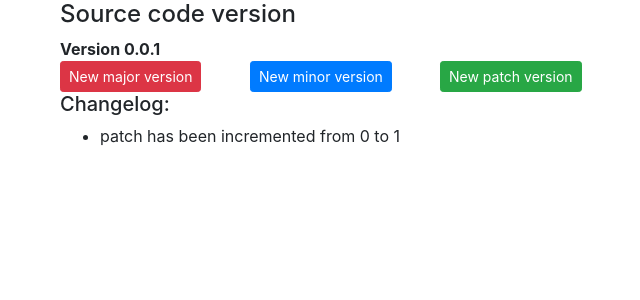
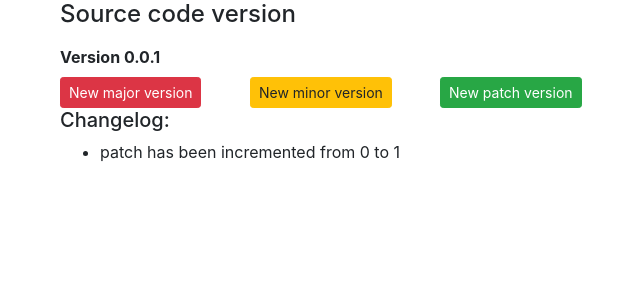
Before and after one commit to aron123/infosystems-20-21-II, an Angular app: page / in a window 1280 px wide. Shown: the top 300 px of the page, without its empty margins (25-665 px from the left). Built offline with nearby package versions, Linux system fonts and the light colour scheme.

Commit message:
Split example to components

```diff
--- a/src/app/app.component.html
+++ b/src/app/app.component.html
@@ -4,34 +4,17 @@
       <h4>Source code version</h4>
     </div>
   </div>
-  <div class="row">
+  <div class="row mt-2">
     <div class="col-md-12 font-weight-bold">
       Version {{major}}.{{minor}}.{{patch}}
     </div>
   </div>
-  <div class="row">
-    <div class="col-md-2">
-      <button class="btn btn-sm btn-danger" (click)="incrementMajor()">New major version</button>
-    </div>
-    <div class="col-md-2">
-      <button class="btn btn-sm btn-primary" (click)="incrementMinor()">New minor version</button>
-    </div>
-    <div class="col-md-2">
-      <button class="btn btn-sm btn-success" (click)="incrementPatch()">New patch version</button>
-    </div>
-  </div>
+  <app-control (majorIncremented)="incrementMajor()" (minorIncremented)="incrementMinor()"
+    (patchIncremented)="incrementPatch()"></app-control>
   <div class="row">
     <div class="col-md-12">
       <h5>Changelog:</h5>
-    </div>
-  </div>
-  <div class="row">
-    <div class="col-md-12">
-      <ul>
-        <li *ngFor="let entry of changelog">
-          {{entry.type}} has been incremented from {{entry.old}} to {{entry.new}}
-        </li>
-      </ul>
+      <app-changelog [changelog]="changelog"></app-changelog>
     </div>
   </div>
 </div>
--- a/src/app/app.component.ts
+++ b/src/app/app.component.ts
@@ -1,4 +1,5 @@
 import { Component } from '@angular/core';
+import { ChangelogEntry } from './changelog-entry.type';
 
 @Component({
   selector: 'app-root',
@@ -6,30 +7,29 @@ import { Component } from '@angular/core';
   styleUrls: ['./app.component.css']
 })
 export class AppComponent {
-  title = 'infosystems';
-  major: number = 0;
-  minor: number = 0;
-  patch: number = 1;
-  changelog = [
+  major = 0;
+  minor = 0;
+  patch = 1;
+
+  changelog: ChangelogEntry[] = [
     { type: 'patch', old: 0, new: 1 }
   ];
 
-  incrementMajor() {
+  incrementMajor(): void {
     this.major++;
     this.minor = 0;
     this.patch = 0;
     this.changelog.push({ type: 'major', old: this.major - 1, new: this.major });
   }
 
-  incrementMinor() {
+  incrementMinor(): void {
     this.minor++;
     this.patch = 0;
     this.changelog.push({ type: 'minor', old: this.minor - 1, new: this.minor });
   }
 
-  incrementPatch() {
+  incrementPatch(): void {
     this.patch++;
     this.changelog.push({ type: 'patch', old: this.patch - 1, new: this.patch });
   }
-
 }
--- a/src/app/app.module.ts
+++ b/src/app/app.module.ts
@@ -3,10 +3,14 @@ import { BrowserModule } from '@angular/platform-browser';
 
 import { AppRoutingModule } from './app-routing.module';
 import { AppComponent } from './app.component';
+import { ControlComponent } from './control/control.component';
+import { ChangelogComponent } from './changelog/changelog.component';
 
 @NgModule({
   declarations: [
-    AppComponent
+    AppComponent,
+    ControlComponent,
+    ChangelogComponent
   ],
   imports: [
     BrowserModule,
--- /dev/null
+++ b/src/app/changelog-entry.type.ts
@@ -0,0 +1,5 @@
+export interface ChangelogEntry {
+    type: 'major'|'minor'|'patch';
+    old: number;
+    new: number;
+}
--- /dev/null
+++ b/src/app/changelog/changelog.component.html
@@ -0,0 +1,5 @@
+<ul>
+    <li *ngFor="let entry of changelog">
+      {{entry.type}} has been incremented from {{entry.old}} to {{entry.new}}
+    </li>
+</ul>
--- /dev/null
+++ b/src/app/control/control.component.html
@@ -0,0 +1,11 @@
+<div class="row mt-2">
+    <div class="col-md-2">
+        <button class="btn btn-sm btn-danger" (click)="majorClicked()">New major version</button>
+    </div>
+    <div class="col-md-2">
+        <button class="btn btn-sm btn-warning" (click)="minorClicked()">New minor version</button>
+    </div>
+    <div class="col-md-2">
+        <button class="btn btn-sm btn-success" (click)="patchClicked()">New patch version</button>
+    </div>
+</div>
--- /dev/null
+++ b/src/app/control/control.component.ts
@@ -0,0 +1,27 @@
+import { Component, EventEmitter, Output } from '@angular/core';
+
+@Component({
+  selector: 'app-control',
+  templateUrl: './control.component.html',
+  styleUrls: ['./control.component.css']
+})
+export class ControlComponent {
+
+  @Output() majorIncremented: EventEmitter<any> = new EventEmitter();
+  @Output() minorIncremented: EventEmitter<any> = new EventEmitter();
+  @Output() patchIncremented: EventEmitter<any> = new EventEmitter();
+
+  constructor() { }
+
+  majorClicked(): void {
+    this.majorIncremented.emit();
+  }
+
+  minorClicked(): void {
+    this.minorIncremented.emit();
+  }
+
+  patchClicked(): void {
+    this.patchIncremented.emit();
+  }
+}
```
Also changed, not shown: src/app/changelog/changelog.component.ts (added, +15 -0 lines), src/app/changelog/changelog.component.css (added), src/app/control/control.component.css (added), 2 other files (tests, documents, lock files or other folders).
